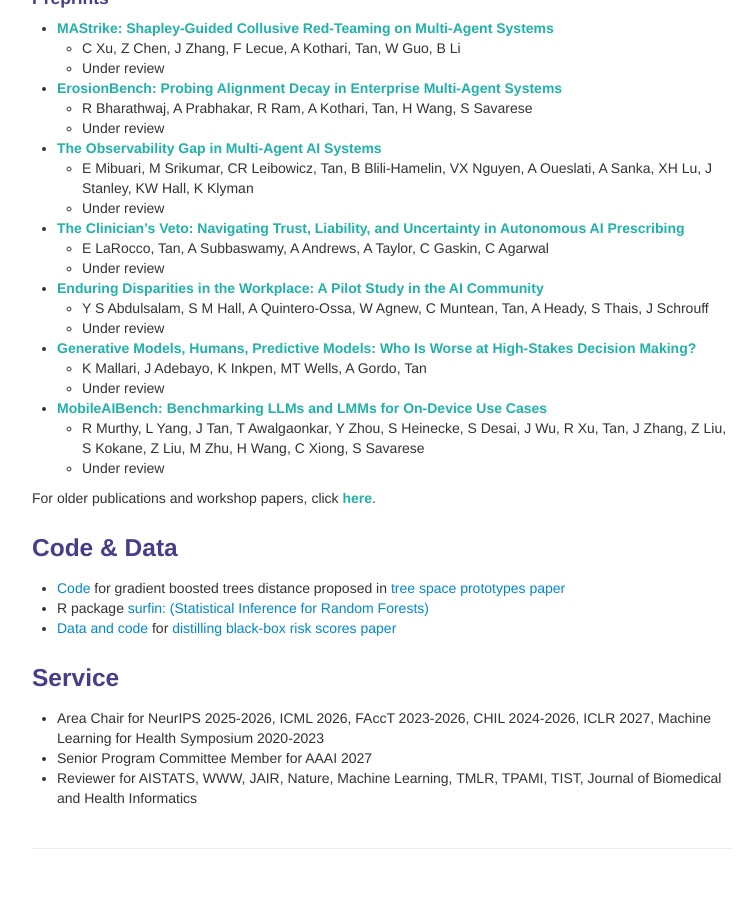
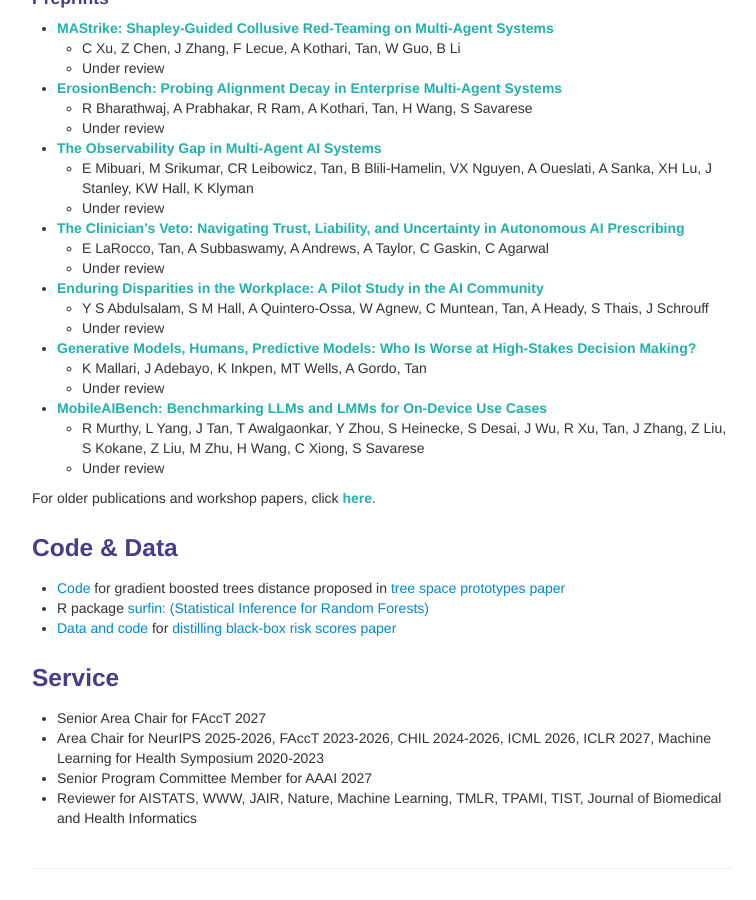
Before and after one commit to shftan/shftan.github.io, a Jekyll site: the page built from index.md, in a window 1280 px wide and 900 px high, scrolled down 2154 px. Shown: the whole window, without its empty margins (258-1014 px from the left). Built offline with Jekyll 4.4.1, drawn with Linux system fonts in a browser that asks for light colours.

Commit message:
Update index.md

```diff
--- a/index.md
+++ b/index.md
@@ -136,6 +136,7 @@ For older publications and workshop papers, click <a class="paper" href="olderpu
 
 <div class="row-fluid" id="service"><h3>Service</h3>
 </div>
-- Area Chair for NeurIPS 2025-2026, ICML 2026, FAccT 2023-2026, CHIL 2024-2026, ICLR 2027, Machine Learning for Health Symposium 2020-2023
+- Senior Area Chair for FAccT 2027
+- Area Chair for NeurIPS 2025-2026, FAccT 2023-2026, CHIL 2024-2026, ICML 2026, ICLR 2027, Machine Learning for Health Symposium 2020-2023
 - Senior Program Committee Member for AAAI 2027
 - Reviewer for AISTATS, WWW, JAIR, Nature, Machine Learning, TMLR, TPAMI, TIST, Journal of Biomedical and Health Informatics
```
